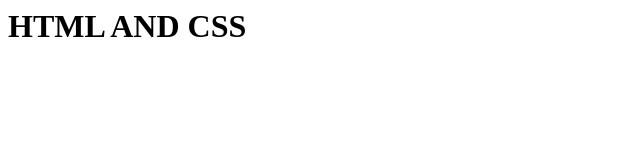
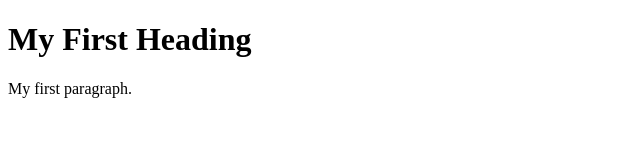
Before and after one commit to Rajireddi/Simple-Html-Page-, a plain HTML site: page index.html in a window 1280 px wide. Shown: the whole page, without its empty margins (0-640 px from the left). Drawn offline with Linux system fonts and the light colour scheme.

Commit message:
Update index.html

```diff
--- a/index.html
+++ b/index.html
@@ -1 +1,12 @@
-<h1>HTML AND CSS</h1>
+<!DOCTYPE html>
+<html>
+<head>
+<title>Page Title</title>
+</head>
+<body>
+
+<h1>My First Heading</h1>
+<p>My first paragraph.</p>
+
+</body>
+</html>
```
